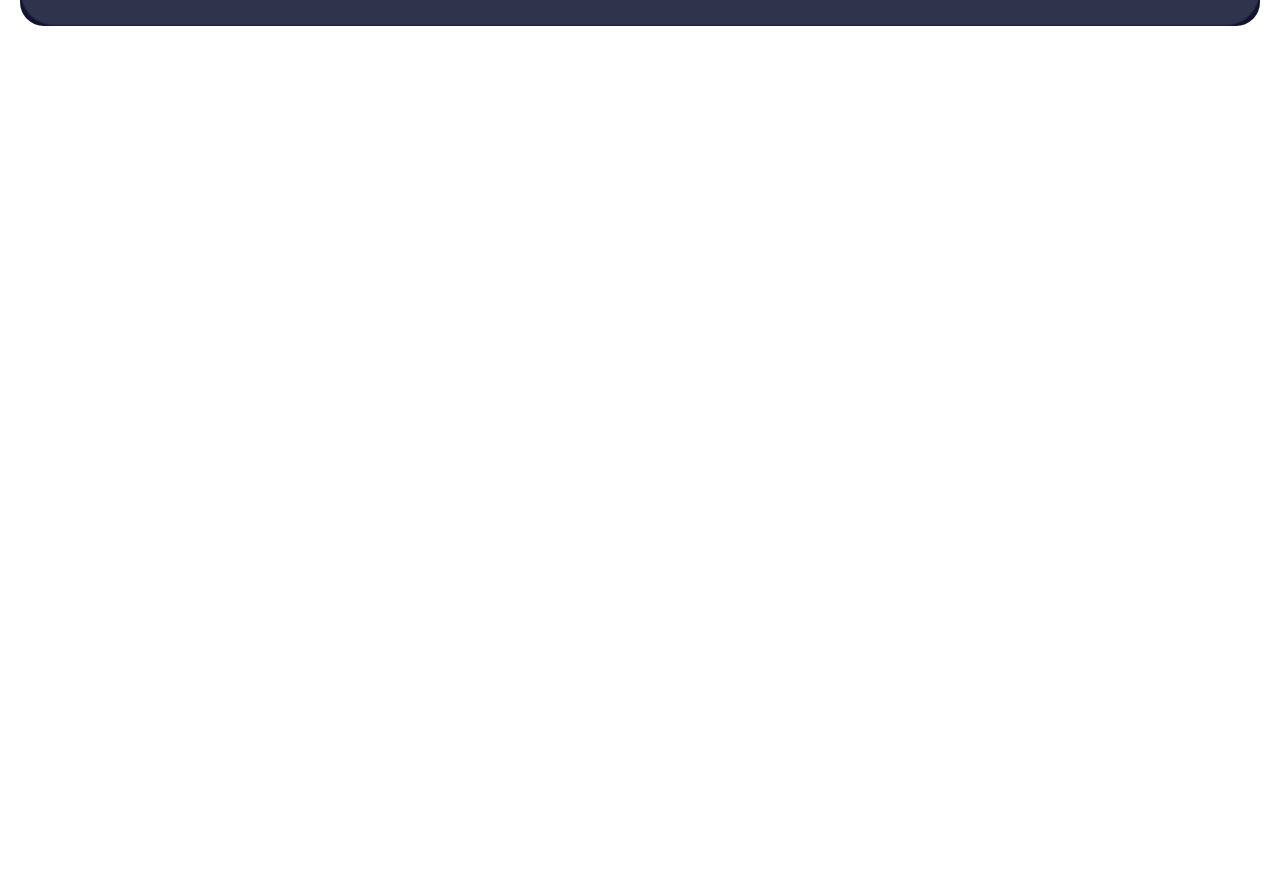
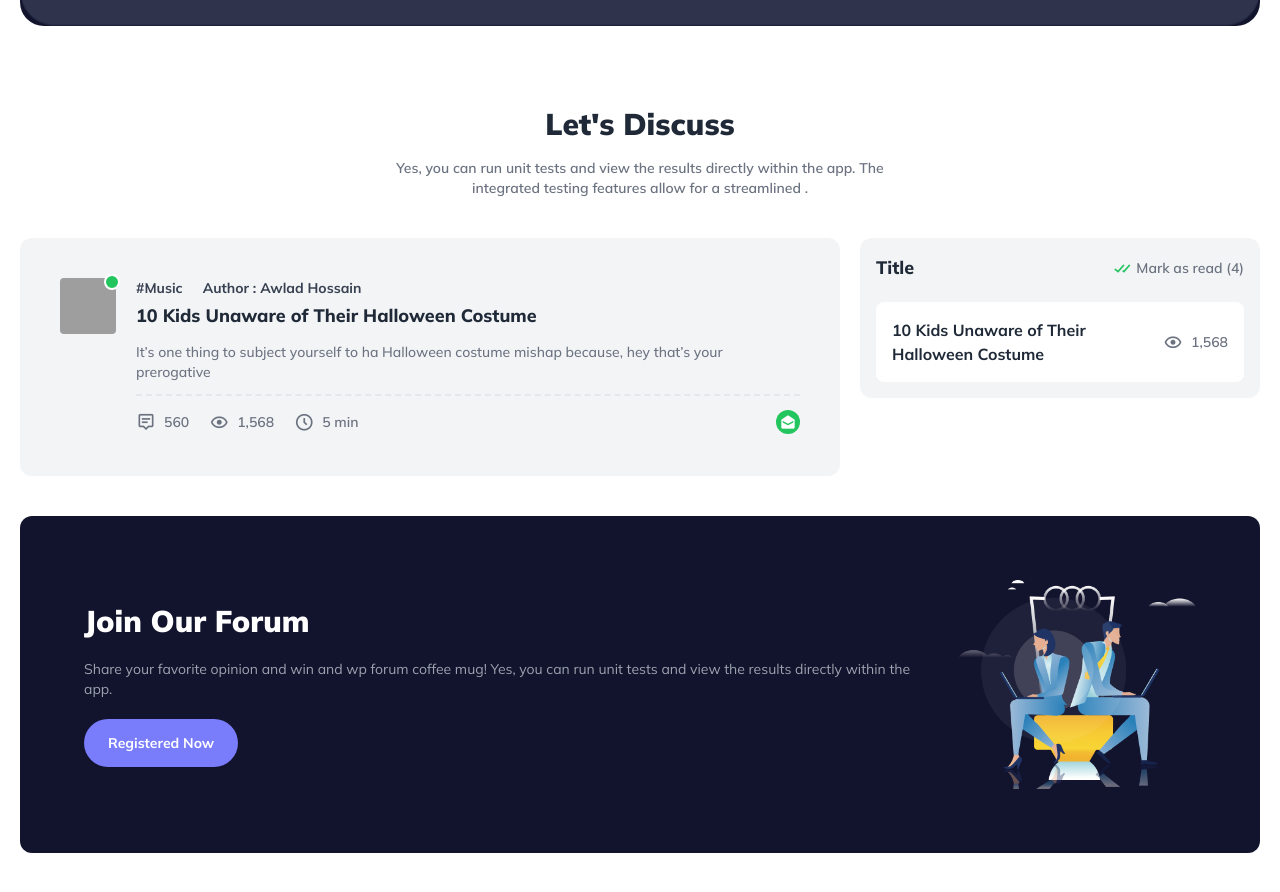
Before and after one commit to obidyhasan/Retro-Forum, a plain HTML site: page index.html in a window 1280 px wide. Shown: the part 494-1386 px from the top of the page. Before the commit the page ends 800 px from the top, so only its background shows below. Drawn offline with nearby package versions, Linux system fonts and the light colour scheme; grey boxes are pictures that could not be loaded.

Commit message:
inlcude Discuss and Banner section

```diff
--- a/index.html
+++ b/index.html
@@ -52,7 +52,7 @@
   </head>
   <body class="font-mulish">
     <!-- Nav Section -->
-    <nav class="bg-white sticky top-0">
+    <nav class="bg-white sticky top-0 z-10">
       <section class="max-w-7xl mx-auto p-5 flex items-center justify-between">
         <h1 class="font-[900] text-2xl md:text-3xl">ReTro</h1>
         <div class="flex items-center justify-center gap-3">
@@ -160,7 +160,133 @@
         </div>
       </header>
 
-      <!--  -->
+      <!-- Discuss Section -->
+      <section class="mt-20">
+        <h2 class="text-center font-[1000] text-3xl">Let's Discuss</h2>
+        <p
+          class="text-center max-w-lg mx-auto mt-4 text-gray-500 text-sm font-semibold"
+        >
+          Yes, you can run unit tests and view the results directly within the
+          app. The integrated testing features allow for a streamlined .
+        </p>
+
+        <!-- Container -->
+        <section class="w-full mt-10 grid grid-cols-1 lg:grid-cols-3 gap-5">
+          <!--  -->
+          <div class="w-full lg:col-span-2 bg-gray-100 p-4 sm:p-10 rounded-xl">
+            <div class="sm:flex items-start gap-5">
+              <div class="avatar relative">
+                <div class="w-14 rounded">
+                  <img
+                    src="https://img.daisyui.com/images/stock/photo-1534528741775-53994a69daeb.webp"
+                  />
+                </div>
+                <div
+                  class="w-4 h-4 bg-green-500 rounded-full absolute -right-1 -top-1 border-2 border-white"
+                ></div>
+              </div>
+              <!--  -->
+              <div class="w-full">
+                <div
+                  class="flex items-center gap-5 font-bold text-sm text-gray-700 flex-wrap"
+                >
+                  <p>#Music</p>
+                  <p>Author : Awlad Hossain</p>
+                </div>
+                <h3 class="font-extrabold text-lg mt-1">
+                  10 Kids Unaware of Their Halloween Costume
+                </h3>
+                <p class="text-sm font-medium text-gray-500 my-3">
+                  It’s one thing to subject yourself to ha Halloween costume
+                  mishap because, hey that’s your prerogative
+                </p>
+                <div class="border-t-2 border-dashed mb-3"></div>
+                <div class="flex gap-5 items-center justify-between flex-wrap">
+                  <div
+                    class="flex items-center justify-between gap-5 flex-wrap"
+                  >
+                    <div
+                      class="flex items-center gap-2 text-gray-500 font-semibold"
+                    >
+                      <i class="bx bx-message-alt-detail text-xl"></i>
+                      <span class="text-sm">560</span>
+                    </div>
+                    <div
+                      class="flex items-center gap-2 text-gray-500 font-semibold"
+                    >
+                      <i class="bx bx-show text-xl"></i>
+                      <span class="text-sm">1,568</span>
+                    </div>
+                    <div
+                      class="flex items-center gap-2 text-gray-500 font-semibold"
+                    >
+                      <i class="bx bx-time-five text-xl"></i>
+                      <span class="text-sm">5 min</span>
+                    </div>
+                  </div>
+                  <div
+                    class="bg-green-500 w-6 h-6 rounded-full flex items-center justify-center text-white"
+                  >
+                    <i class="bx bxs-envelope-open"></i>
+                  </div>
+                </div>
+              </div>
+            </div>
+          </div>
+          <!--  -->
+          <div class="w-full min-h-min h-min bg-gray-100 p-4 rounded-xl">
+            <div class="flex justify-between items-center mb-5">
+              <p class="text-lg font-extrabold">Title</p>
+              <p class="flex items-center gap-1">
+                <i class="bx bx-check-double text-xl text-green-500"></i>
+                <span class="text-sm font-semibold text-gray-500"
+                  >Mark as read <span>(4)</span></span
+                >
+              </p>
+            </div>
+
+            <!--  -->
+            <div
+              class="w-full bg-white flex items-center justify-between p-4 rounded-lg gap-5"
+            >
+              <h1 class="font-bold">
+                10 Kids Unaware of Their Halloween Costume
+              </h1>
+              <div class="flex items-center gap-2 text-gray-500 font-semibold">
+                <i class="bx bx-show text-xl"></i>
+                <span class="text-sm">1,568</span>
+              </div>
+            </div>
+          </div>
+        </section>
+      </section>
+
+      <!-- Banner Section -->
+      <section
+        class="bg-secondary flex py-10 px-7 sm:p-16 my-10 rounded-xl gap-10"
+      >
+        <div class="w-full md:w-9/12 flex flex-col justify-center items-start">
+          <h2 class="text-white font-[900] text-3xl">Join Our Forum</h2>
+          <p class="text-gray-400 my-5 text-sm">
+            Share your favorite opinion and win and wp forum coffee mug! Yes,
+            you can run unit tests and view the results directly within the app.
+          </p>
+          <button
+            class="btn font-bold rounded-full bg-primary text-white px-6 border-none"
+          >
+            Registered Now
+          </button>
+        </div>
+        <div class="flex-1 hidden md:block">
+          <div class="w-full h-full">
+            <img
+              src="./images/joinforum.png"
+              class="w-full h-full object-contain"
+              alt=""
+            />
+          </div>
+        </div>
+      </section>
     </main>
 
     <!-- Footer Section -->
```
